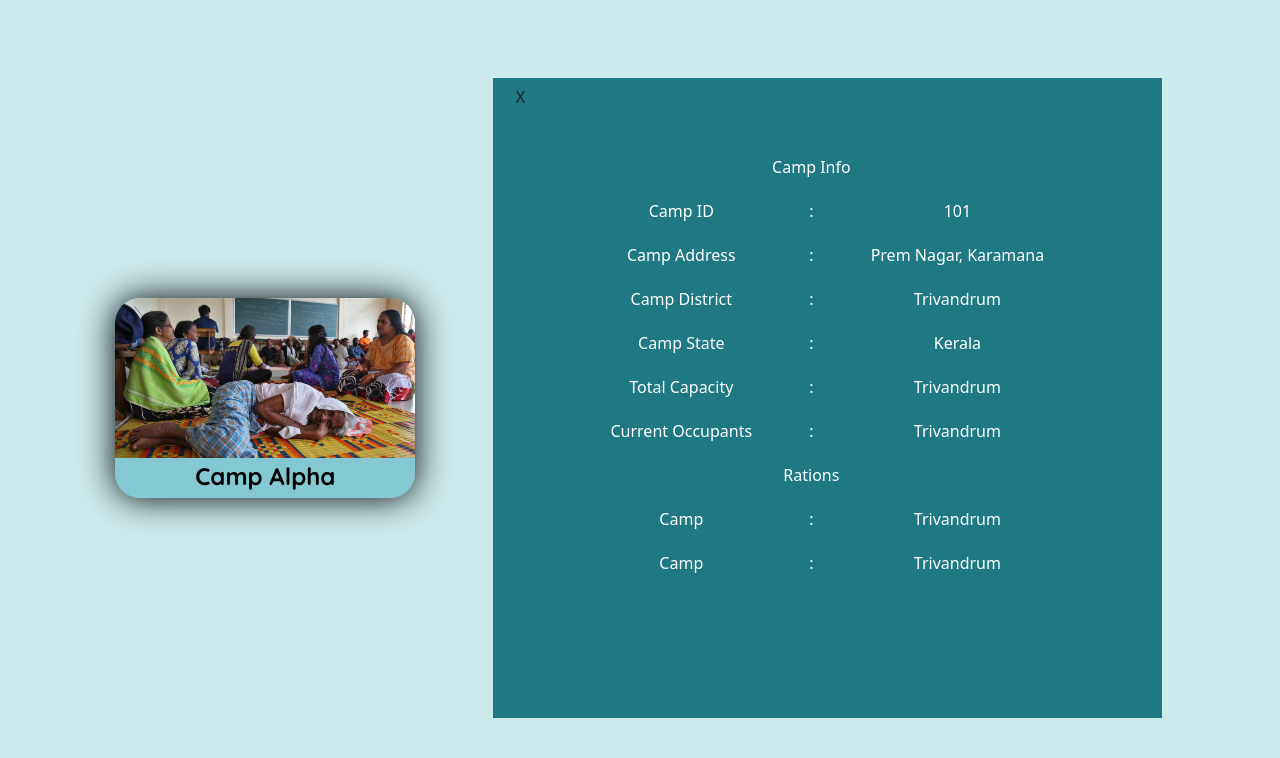
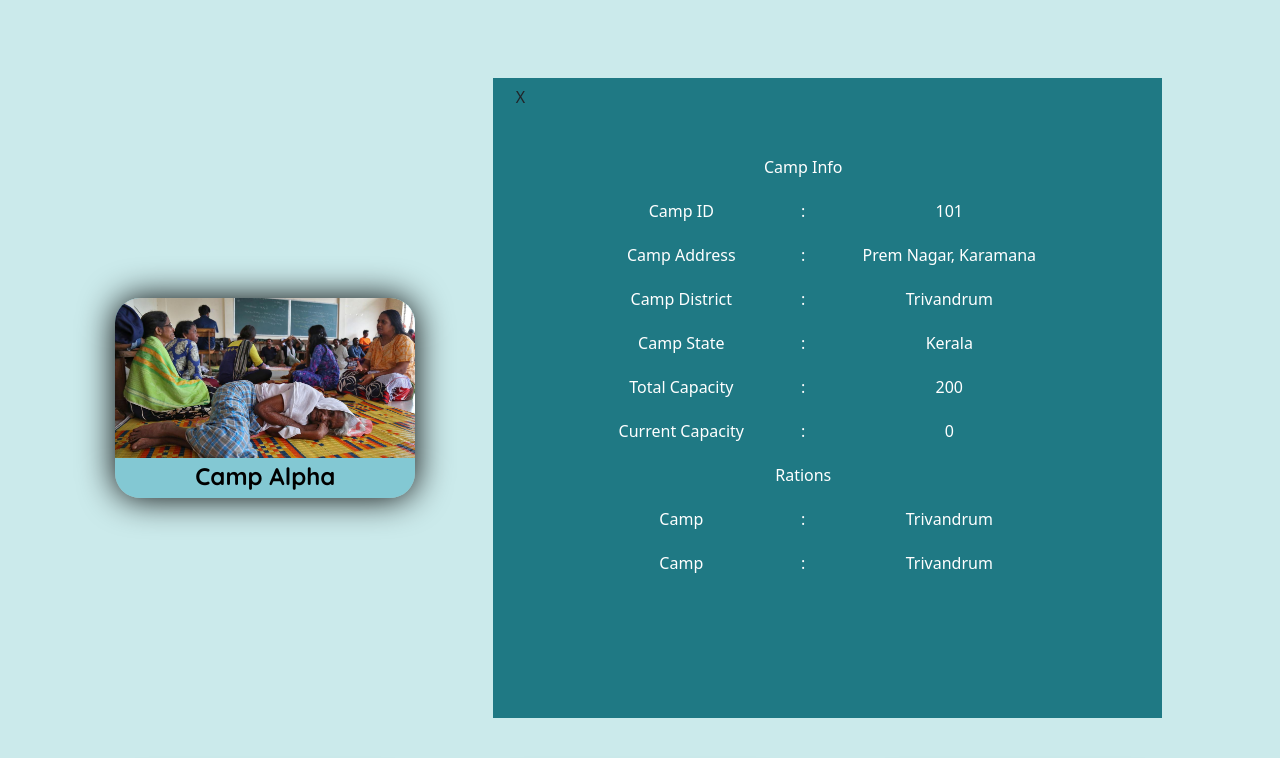
Before and after one commit to jomy-david/Disaster_Management, a Django app: page /Camp in a window 1280 px wide, after a click that opens the changed part. Shown: the part 50-808 px from the top of the page. Run offline with Django 4.2, Linux system fonts and the light colour scheme; data comes from the database, SQL or seed files in the repository; both versions use the stored data as it was after the commit; some libraries are stand-ins or nearby versions.

Commit message:
Person page done and relfected in Camp(deletion not done)

```diff
--- a/Main/admin.py
+++ b/Main/admin.py
@@ -9,7 +9,7 @@ class adminPerson(admin.ModelAdmin):
     ]
 class adminCamp(admin.ModelAdmin):
     list_display=[
-        'camp_id','camp_name','camp_add','camp_district','camp_state','camp_man','man_id','camp_img','man_contact'
+        'camp_id','camp_name','camp_add','camp_district','camp_state','camp_man','man_contact','curr_capacity','total_capacity'
     ]
 admin.site.register(Person,adminPerson)
 admin.site.register(Camp,adminCamp)
--- a/Main/models.py
+++ b/Main/models.py
@@ -19,3 +19,5 @@ class Camp(models.Model):
     man_id = models.CharField(max_length=5,unique=True)
     camp_img = models.ImageField(upload_to="Camp_Images")
     man_contact = models.IntegerField()
+    curr_capacity = models.PositiveIntegerField()
+    total_capacity = models.PositiveIntegerField()
--- a/Main/templates/Camp.html
+++ b/Main/templates/Camp.html
@@ -69,12 +69,12 @@
             <tr>
                 <td>Total Capacity </td>
                 <td>:</td>
-                <td>{{i.camp_district}}</td>
+                <td>{{i.total_capacity}}</td>
             </tr>
             <tr>
-                <td>Current Occupants </td>
+                <td>Current Capacity </td>
                 <td>:</td>
-                <td>{{i.camp_district}}</td>
+                <td>{{i.curr_capacity}}</td>
             </tr>
             <tr><td></td>
                 <td>Rations</td>
--- a/Main/templates/Person.html
+++ b/Main/templates/Person.html
@@ -57,6 +57,8 @@
             </tr>
             <tr style="height: 50px;"></tr>
         </table>
-        <input class="btn btn-primary" type="submit" value="ADD PERSON">
+        <input class="btn btn-primary" type="submit" value="ADD PERSON"><br/>
+
     </form>
+    <p>{{error}}</p>
 </main>
--- a/Main/urls.py
+++ b/Main/urls.py
@@ -6,4 +6,5 @@ urlpatterns = [
     path('Camp',views.camp),
     path('Person',views.person),
     path('Requirements',views.requirements),
+    path('test',views.test),
 ]
--- a/Main/views.py
+++ b/Main/views.py
@@ -14,14 +14,31 @@ def camp(request):
 def person(request):
     if request.POST:
         obj = Person()
-        obj.name = request.POST.get("name")
-        obj.age = request.POST.get("age")
         obj.camp_id = request.POST.get("id")
-        obj.contact = request.POST.get("ph")
-        obj.gender = request.POST.get("gen")
-        obj.save()
-        return HttpResponseRedirect("Person")
-    return render(request,'Person.html')
+        cid = obj.camp_id
+        camp_list = Camp.objects.values_list('camp_id')
+        camp_list = [i[0] for i in camp_list]
+        if cid in camp_list:
+            camp_data = Camp.objects.get(camp_id=cid)
+            if camp_data.curr_capacity<=camp_data.total_capacity:
+                camp_data.curr_capacity+=1
+                obj.name = request.POST.get("name")
+                obj.age = request.POST.get("age")
+                obj.contact = request.POST.get("ph")
+                obj.gender = request.POST.get("gen")
+                camp_data.save(update_fields=['curr_capacity'])
+                obj.save()
+                return HttpResponseRedirect("Person")
+            else:
+                return render(request,'Person.html',{"error":"Capacity Full"})
+        else:
+            return render(request,'Person.html',{'error':"Invalid Camp ID"})
+    return render(request,'Person.html',{"error":""})
 
 def requirements(request):
     return render(request,'Requirements.html')
+
+def test(request):
+    data = Camp.objects.values_list('camp_id')
+    data = [i[0] for i in data]
+    return render(request,'Test.html',{"data":data})
```
Also changed, not shown: Main/templates/Test.html (added, +12 -0 lines), Main/migrations/0005_camp_curr_capacity_camp_total_capacity.py (added), db.sqlite3.
